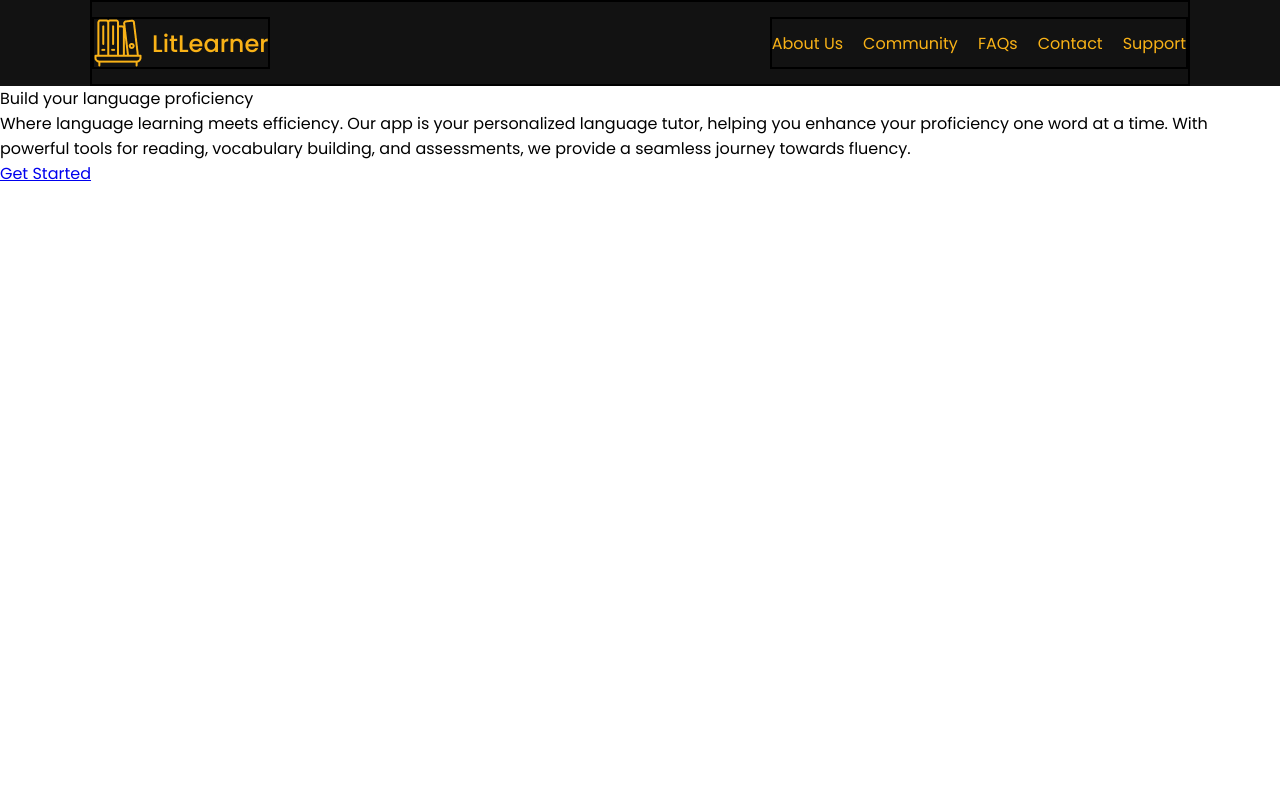
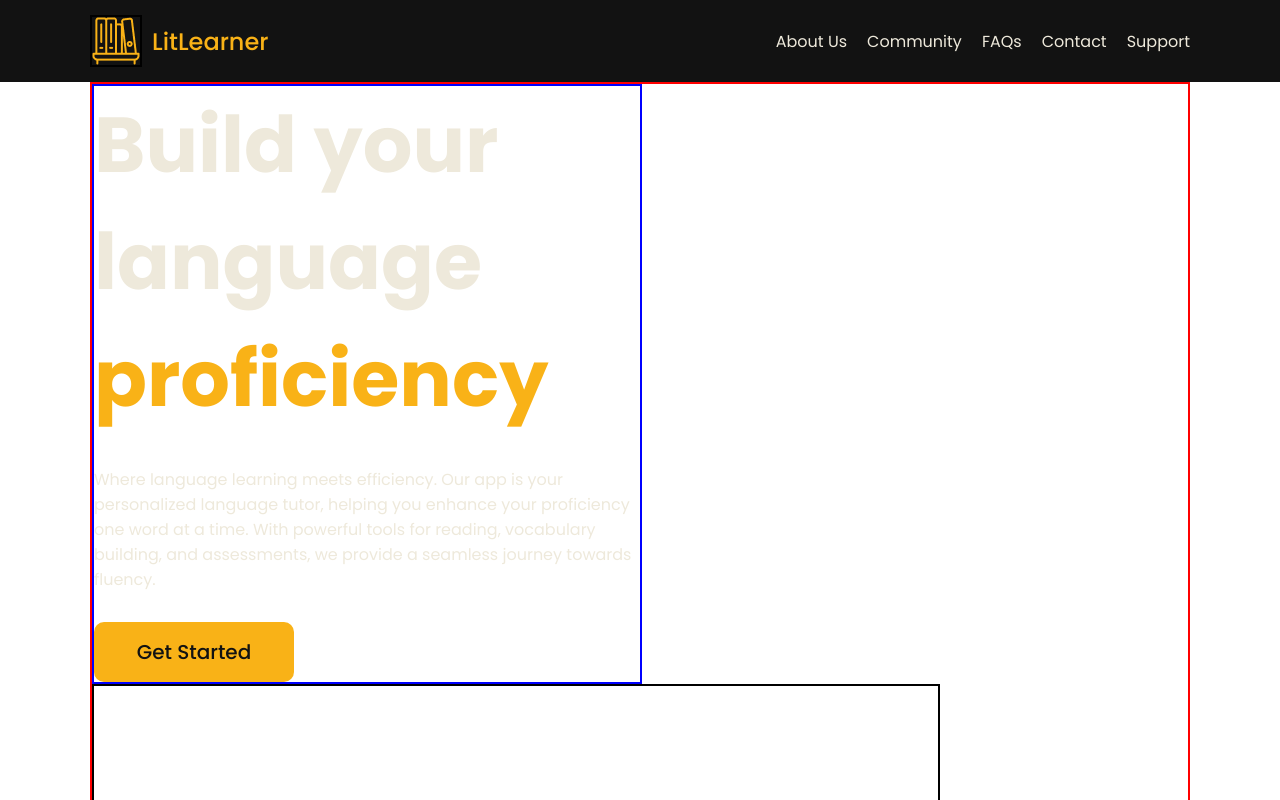
Before and after one commit to shozuu/sign-up-form, a plain HTML site: page index.html in a window 1280 px wide. Shown: the top 800 px of the page. Drawn offline with Linux system fonts and the light colour scheme.

Commit message:
style the content section

```diff
--- a/styles.css
+++ b/styles.css
@@ -14,7 +14,6 @@ body {
 }
 
 .navbar .container {
-    border: 2px solid black;
     max-width: 1100px;
     margin: 0 auto;
     padding: 15px 0px;
@@ -23,7 +22,6 @@ body {
 }
 
 .navbar .name {
-    border: 2px solid black;
     display: flex;
     align-items: center;
     gap: 10px;
@@ -36,7 +34,6 @@ body {
 }
 
 ul {
-    border: 2px solid black;
     display: flex;
     align-items: center;
     gap: 20px;
@@ -45,5 +42,58 @@ ul {
 
 .navbar a {
     text-decoration: none;
+    color: #EEE9DB;
+}
+
+.section .container {
+    border: 2px solid red;
+    max-width: 1100px;
+    margin: 0 auto;
+}
+
+.container .content {
+    border: 2px solid blue;
+    max-width: 550px;
+    display: flex;
+    flex-direction: column;
+    justify-content: center;
+    gap: 30px;
+}
+
+.content .title, .title1 {
+    font-size: 78px;
+    font-weight: 700;
     color: #F9B217;
 }
+
+.content .title1 {
+    color: #EEE9DB;
+}
+
+.content .text {
+    font-size: 16px;
+    font-weight: 400;
+    color: #EEE9DB;
+}
+
+.content .button {
+    background-color: #F9B217;
+    padding: 10px 30px;
+    display: flex;
+    justify-content: center;
+    align-items: center;
+    width: 200px;
+    height: 60px;
+    border-radius: 10px;
+}
+
+.content a {
+    text-decoration: none;
+    font-size: 20px;
+    font-weight: 500;
+    color: #121212;
+}
+
+.container img {
+    border: 2px solid black;
+}
```
